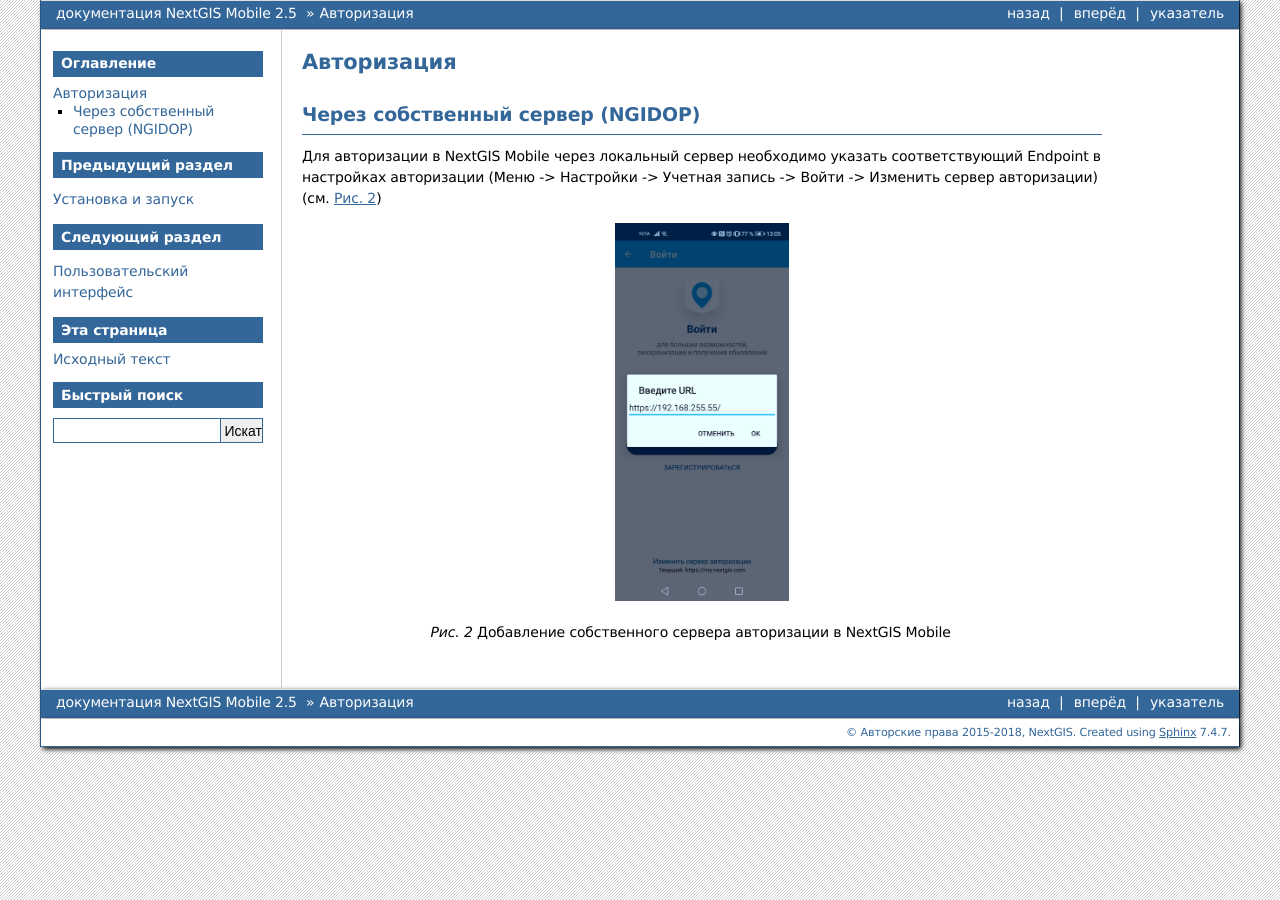
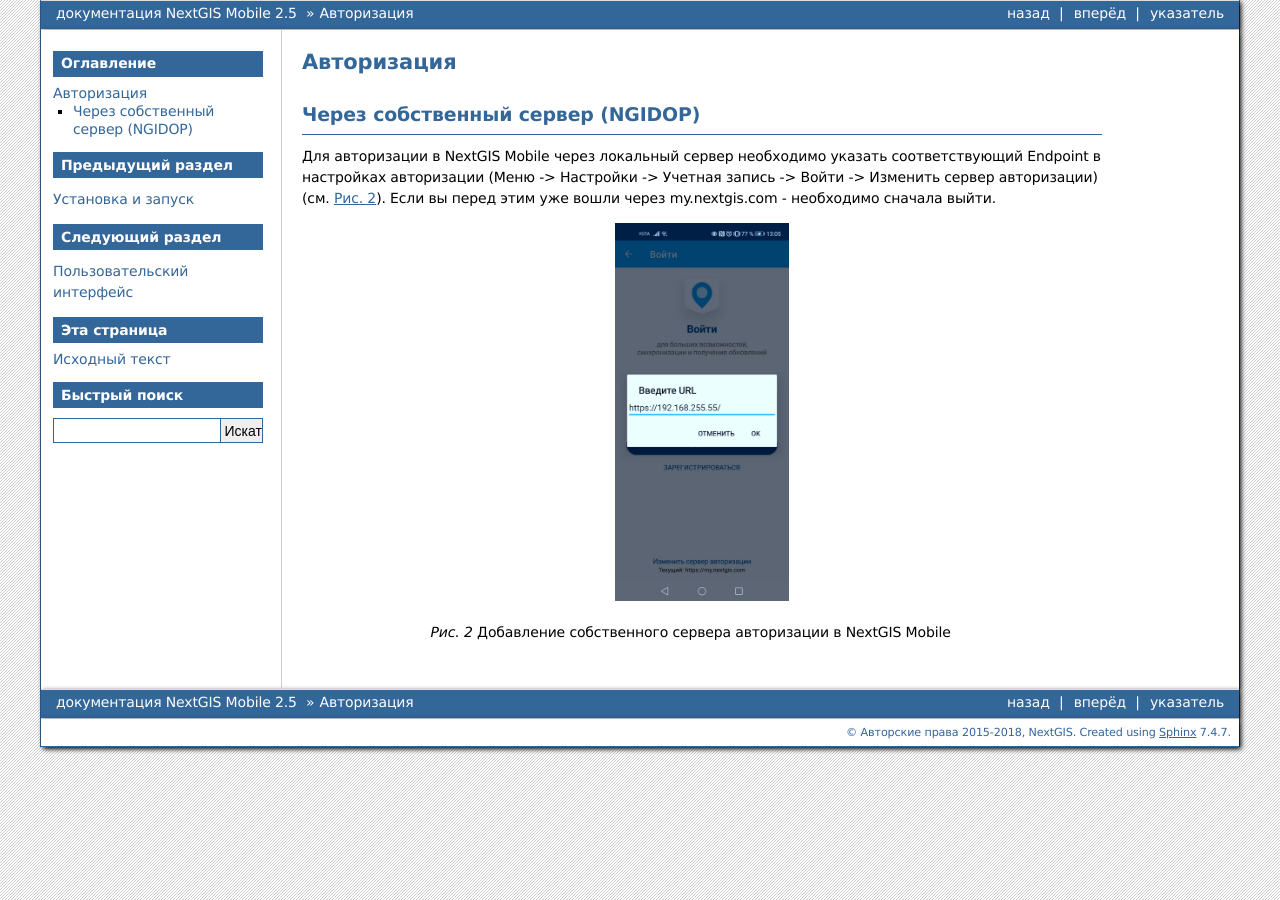
Before and after one commit to nextgis/docs_ngmobile, a Sphinx documentation site: the page built from source/auth.rst, in a window 1280 px wide. Built offline with Sphinx 7.4.7, drawn with Linux system fonts in a browser that asks for light colours; formulas are drawn with MathJax 3.

Commit message:
Update auth.rst

```diff
--- a/source/auth.rst
+++ b/source/auth.rst
@@ -8,7 +8,7 @@
 Через собственный сервер (NGIDOP)
 ---------------------------------
 
-Для авторизации в NextGIS Mobile через локальный сервер необходимо указать соответствующий Endpoint в настройках авторизации (Меню -> Настройки -> Учетная запись -> Войти -> Изменить сервер авторизации) (см. :numref:`ngm_ngidop`)
+Для авторизации в NextGIS Mobile через локальный сервер необходимо указать соответствующий Endpoint в настройках авторизации (Меню -> Настройки -> Учетная запись -> Войти -> Изменить сервер авторизации) (см. :numref:`ngm_ngidop`). Если вы перед этим уже вошли через my.nextgis.com - необходимо сначала выйти.
 
 .. figure:: _static/ngm_ngidop.png
    :name: ngm_ngidop
```
